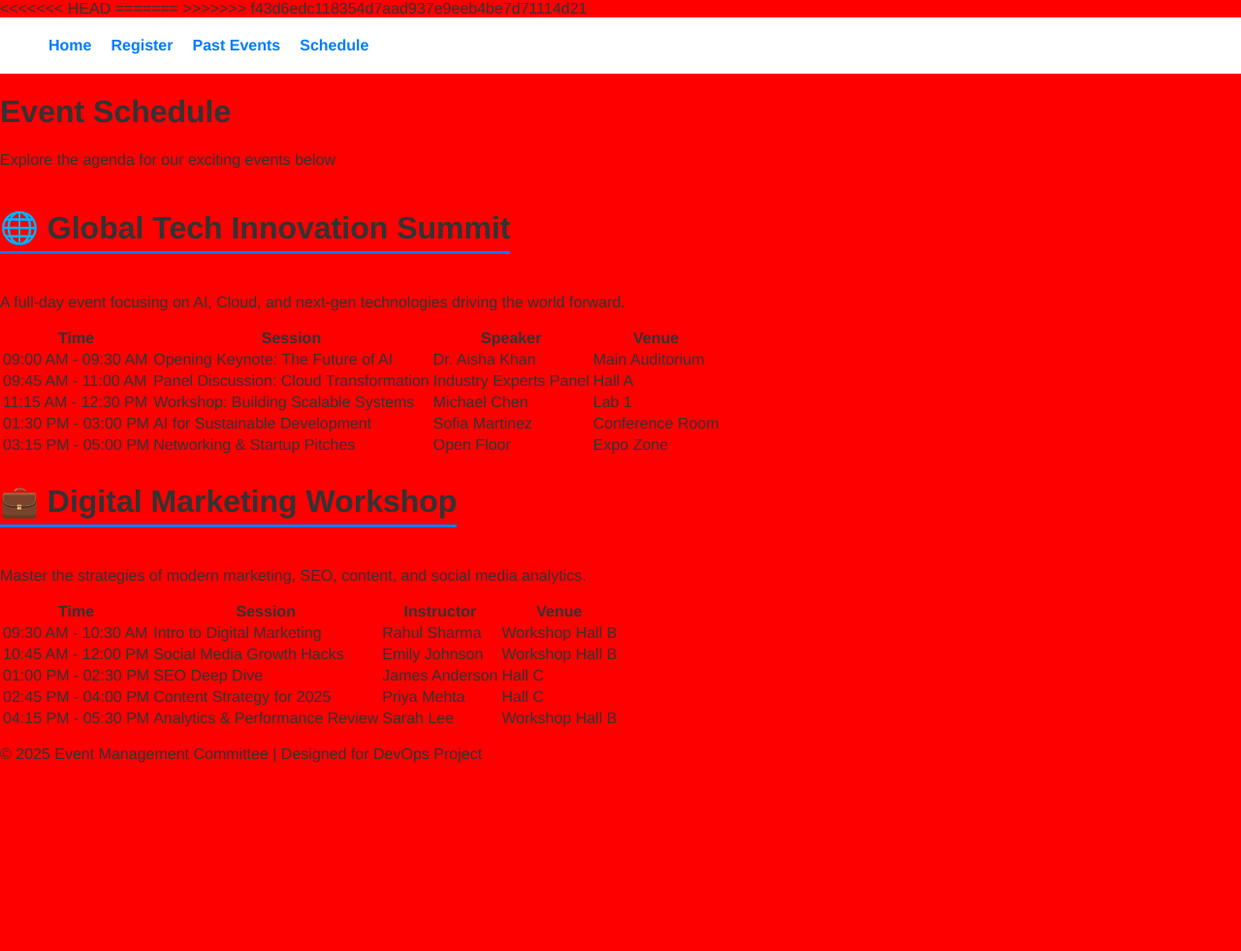
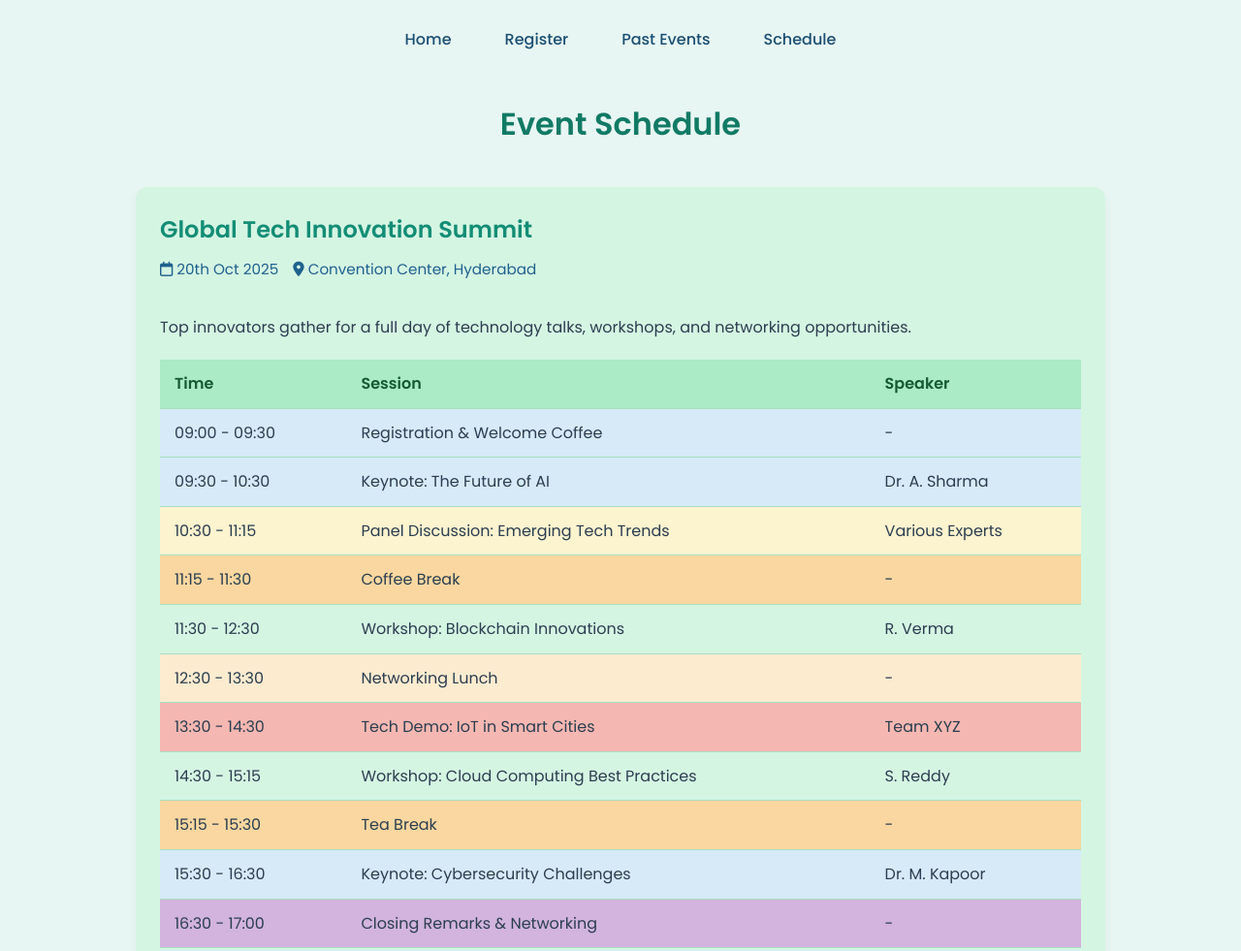
Before and after one commit to zoya-234/devops-lab-team-03, a website: page public/schedule.html in a window 1280 px wide. Shown: the top 981 px of the page at 97% size. Before the commit the page ends 803 px from the top, so only its background shows below. Drawn offline with Linux system fonts and the light colour scheme; files that its build step writes are made by us from their sources.

Commit message:
schedule.html done

```diff
--- a/public/css/schedule.css
+++ b/public/css/schedule.css
@@ -1,3 +1,156 @@
+/* Import Google Font */
+@import url('https://fonts.googleapis.com/css2?family=Poppins:wght@400;500;600&display=swap');
+
+/* Reset default styles */
+* {
+  margin: 0;
+  padding: 0;
+  box-sizing: border-box;
+  font-family: 'Poppins', sans-serif; /* Updated font */
+}
+
+/* Body */
 body {
-  background-color: red;
+  background-color: #E8F6F3; /* Soft seafoam */
+  color: #2C3E50; /* Calm dark blue for text */
+  line-height: 1.6;
+  padding: 20px;
 }
+
+/* Navigation */
+nav {
+  display: flex;
+  justify-content: center;
+  gap: 25px;
+  margin-bottom: 40px;
+  font-weight: 500;
+}
+
+nav a {
+  text-decoration: none;
+  color: #1B4F72; /* Deep ocean blue */
+  padding: 8px 15px;
+  border-radius: 5px;
+  transition: background-color 0.3s ease, color 0.3s ease;
+}
+
+nav a:hover {
+  background-color: #A3E4D7; /* Aqua/sea green hover */
+  color: #1B4F72;
+}
+
+/* Container */
+.container {
+  max-width: 1000px;
+  margin: 0 auto;
+}
+
+/* Page Title */
+h1 {
+  text-align: center;
+  margin-bottom: 40px;
+  color: #117A65; /* Tropical green */
+}
+
+/* Event Cards */
+.event-card {
+  background-color: #D5F5E3; /* Light leafy green */
+  padding: 25px;
+  border-radius: 12px;
+  margin-bottom: 30px;
+  box-shadow: 0 4px 10px rgba(0,0,0,0.05);
+}
+
+.event-card h2 {
+  color: #138D75; /* Calm island green */
+  margin-bottom: 10px;
+}
+
+/* Metadata */
+.metadata {
+  display: flex;
+  gap: 15px;
+  font-size: 0.95rem;
+  color: #1F618D; /* Relaxing soft blue */
+  margin-bottom: 15px;
+}
+
+
+/* Event Description */
+.event-card p {
+  margin-bottom: 20px;
+}
+
+/* Tables */
+.schedule-table {
+  width: 100%;
+  border-collapse: collapse;
+  margin-top: 10px;
+}
+
+.schedule-table th,
+.schedule-table td {
+  text-align: left;
+  padding: 12px 15px;
+  border-bottom: 1px solid #A9DFBF; /* Soft greenish divider */
+}
+
+.schedule-table th {
+  background-color: #ABEBC6; /* Subtle header green */
+  color: #145A32;
+  font-weight: 600;
+}
+
+/* Session Types */
+.session-keynote {
+  background-color: #D6EAF8; /* Soft sky blue */
+}
+
+.session-workshop {
+  background-color: #D5F5E3; /* Light leafy green */
+}
+
+.session-panel {
+  background-color: #FCF3CF; /* Warm sand tone */
+}
+
+.session-break {
+  background-color: #FAD7A0; /* Soft sunset peach */
+}
+
+.session-demo {
+  background-color: #F5B7B1; /* Gentle coral/pink */
+}
+
+.session-lunch {
+  background-color: #FDEBD0; /* Light creamy beige */
+}
+
+.session-closing {
+  background-color: #D2B4DE; /* Lavender hint for closing */
+}
+
+/* Table Row Hover */
+.schedule-table tbody tr:hover {
+  background-color: #A3E4D7; /* Soft aqua highlight */
+  transition: background-color 0.3s ease;
+}
+
+/* Responsive */
+@media (max-width: 768px) {
+  nav {
+    flex-direction: column;
+    gap: 10px;
+  }
+
+  .metadata {
+    flex-direction: column;
+  }
+
+  .metadata .icon i {
+  margin-right: 6px;
+  color: #117A65; /* tropical green to match theme */
+}
+
+
+}
--- a/public/schedule.html
+++ b/public/schedule.html
@@ -3,123 +3,170 @@
 <head>
   <meta charset="UTF-8">
   <meta name="viewport" content="width=device-width, initial-scale=1.0">
-  <title>Schedule</title>
-<<<<<<< HEAD
-  <link rel="stylesheet" href="public/css/test.css">
-=======
-  <link rel="stylesheet" href="css/style.css">
->>>>>>> f43d6edc118354d7aad937e9eeb4be7d71114d21
+  <title>Event Schedule</title>
+  <link rel="stylesheet" href="/css/schedule.css">
+  <link rel="stylesheet" href="https://cdnjs.cloudflare.com/ajax/libs/font-awesome/6.4.0/css/all.min.css">
+
 </head>
 <body>
   <!-- Navigation -->
   <nav>
-    <a href="/index.html">Home</a>
-    <a href="/register.html">Register</a>
-    <a href="/past-events.html">Past Events</a>
-    <a href="/schedule.html">Schedule</a>
+    <a href="/">Home</a>
+    <a href="/register">Register</a>
+    <a href="/past-events">Past Events</a>
+    <a href="/schedule">Schedule</a>
   </nav>
 
-  <header>
+  <div class="container">
     <h1>Event Schedule</h1>
-    <p>Explore the agenda for our exciting events below</p>
-  </header>
 
-  <section class="event">
-    <h2>🌐 Global Tech Innovation Summit</h2>
-    <p class="event-desc">A full-day event focusing on AI, Cloud, and next-gen technologies driving the world forward.</p>
+    <!-- Global Tech Innovation Summit -->
+    <section class="event-card gradient-bg">
+      <div class="event-details">
+        <h2>Global Tech Innovation Summit</h2>
+        <div class="metadata">
+          <p><span class="icon"><i class="fa-regular fa-calendar"></i></span> 20th Oct 2025</p>
+          <p><span class="icon"><i class="fa-solid fa-location-dot"></i></span> Convention Center, Hyderabad</p>
+        </div>
+        <p>Top innovators gather for a full day of technology talks, workshops, and networking opportunities.</p>
+
         <table class="schedule-table">
           <thead>
             <tr>
               <th>Time</th>
               <th>Session</th>
               <th>Speaker</th>
-          <th>Venue</th>
             </tr>
           </thead>
           <tbody>
-        <tr>
-          <td>09:00 AM - 09:30 AM</td>
-          <td>Opening Keynote: The Future of AI</td>
-          <td>Dr. Aisha Khan</td>
-          <td>Main Auditorium</td>
+            <tr class="session-keynote">
+              <td>09:00 - 09:30</td>
+              <td>Registration & Welcome Coffee</td>
+              <td>-</td>
             </tr>
-        <tr>
-          <td>09:45 AM - 11:00 AM</td>
-          <td>Panel Discussion: Cloud Transformation</td>
-          <td>Industry Experts Panel</td>
-          <td>Hall A</td>
+            <tr class="session-keynote">
+              <td>09:30 - 10:30</td>
+              <td>Keynote: The Future of AI</td>
+              <td>Dr. A. Sharma</td>
             </tr>
-        <tr>
-          <td>11:15 AM - 12:30 PM</td>
-          <td>Workshop: Building Scalable Systems</td>
-          <td>Michael Chen</td>
-          <td>Lab 1</td>
+            <tr class="session-panel">
+              <td>10:30 - 11:15</td>
+              <td>Panel Discussion: Emerging Tech Trends</td>
+              <td>Various Experts</td>
             </tr>
-        <tr>
-          <td>01:30 PM - 03:00 PM</td>
-          <td>AI for Sustainable Development</td>
-          <td>Sofia Martinez</td>
-          <td>Conference Room</td>
+            <tr class="session-break">
+              <td>11:15 - 11:30</td>
+              <td>Coffee Break</td>
+              <td>-</td>
             </tr>
-        <tr>
-          <td>03:15 PM - 05:00 PM</td>
-          <td>Networking & Startup Pitches</td>
-          <td>Open Floor</td>
-          <td>Expo Zone</td>
+            <tr class="session-workshop">
+              <td>11:30 - 12:30</td>
+              <td>Workshop: Blockchain Innovations</td>
+              <td>R. Verma</td>
+            </tr>
+            <tr class="session-lunch">
+              <td>12:30 - 13:30</td>
+              <td>Networking Lunch</td>
+              <td>-</td>
+            </tr>
+            <tr class="session-demo">
+              <td>13:30 - 14:30</td>
+              <td>Tech Demo: IoT in Smart Cities</td>
+              <td>Team XYZ</td>
+            </tr>
+            <tr class="session-workshop">
+              <td>14:30 - 15:15</td>
+              <td>Workshop: Cloud Computing Best Practices</td>
+              <td>S. Reddy</td>
+            </tr>
+            <tr class="session-break">
+              <td>15:15 - 15:30</td>
+              <td>Tea Break</td>
+              <td>-</td>
+            </tr>
+            <tr class="session-keynote">
+              <td>15:30 - 16:30</td>
+              <td>Keynote: Cybersecurity Challenges</td>
+              <td>Dr. M. Kapoor</td>
+            </tr>
+            <tr class="session-closing">
+              <td>16:30 - 17:00</td>
+              <td>Closing Remarks & Networking</td>
+              <td>-</td>
             </tr>
           </tbody>
         </table>
+      </div>
     </section>
 
-  <section class="event">
-    <h2>💼 Digital Marketing Workshop</h2>
-    <p class="event-desc">Master the strategies of modern marketing, SEO, content, and social media analytics.</p>
+    <!-- Digital Marketing Workshop -->
+    <section class="event-card gradient-bg-alt">
+      <div class="event-details">
+        <h2>Digital Marketing Workshop</h2>
+        <div class="metadata">
+          <p><span class="icon"><i class="fa-regular fa-calendar"></i></span> 21st Oct 2025</p>
+          <p><span class="icon"><i class="fa-solid fa-location-dot"></i></span> Startup Hub, Hyderabad</p>
+        </div>
+        <p>Learn advanced digital marketing strategies and hands-on techniques to grow your business.</p>
+
         <table class="schedule-table">
           <thead>
             <tr>
               <th>Time</th>
               <th>Session</th>
-          <th>Instructor</th>
-          <th>Venue</th>
+              <th>Trainer</th>
             </tr>
           </thead>
           <tbody>
-        <tr>
-          <td>09:30 AM - 10:30 AM</td>
-          <td>Intro to Digital Marketing</td>
-          <td>Rahul Sharma</td>
-          <td>Workshop Hall B</td>
+            <tr class="session-keynote">
+              <td>10:00 - 10:30</td>
+              <td>Introduction & Overview</td>
+              <td>-</td>
             </tr>
-        <tr>
-          <td>10:45 AM - 12:00 PM</td>
-          <td>Social Media Growth Hacks</td>
-          <td>Emily Johnson</td>
-          <td>Workshop Hall B</td>
+            <tr class="session-workshop">
+              <td>10:30 - 11:30</td>
+              <td>SEO Strategies for 2025</td>
+              <td>K. Nair</td>
             </tr>
-        <tr>
-          <td>01:00 PM - 02:30 PM</td>
-          <td>SEO Deep Dive</td>
-          <td>James Anderson</td>
-          <td>Hall C</td>
+            <tr class="session-workshop">
+              <td>11:30 - 12:15</td>
+              <td>Social Media Marketing Tips</td>
+              <td>A. Gupta</td>
             </tr>
-        <tr>
-          <td>02:45 PM - 04:00 PM</td>
-          <td>Content Strategy for 2025</td>
-          <td>Priya Mehta</td>
-          <td>Hall C</td>
+            <tr class="session-workshop">
+              <td>12:15 - 13:15</td>
+              <td>Content Marketing Workshop</td>
+              <td>L. Fernandes</td>
             </tr>
-        <tr>
-          <td>04:15 PM - 05:30 PM</td>
-          <td>Analytics & Performance Review</td>
-          <td>Sarah Lee</td>
-          <td>Workshop Hall B</td>
+            <tr class="session-lunch">
+              <td>13:15 - 14:00</td>
+              <td>Lunch Break</td>
+              <td>-</td>
+            </tr>
+            <tr class="session-workshop">
+              <td>14:00 - 15:00</td>
+              <td>Email Marketing Automation</td>
+              <td>S. Iyer</td>
+            </tr>
+            <tr class="session-demo">
+              <td>15:00 - 15:45</td>
+              <td>PPC & Paid Campaigns</td>
+              <td>R. Sharma</td>
+            </tr>
+            <tr class="session-break">
+              <td>15:45 - 16:00</td>
+              <td>Tea Break</td>
+              <td>-</td>
+            </tr>
+            <tr class="session-keynote">
+              <td>16:00 - 17:00</td>
+              <td>Analytics & Reporting</td>
+              <td>M. Joshi</td>
             </tr>
           </tbody>
         </table>
+      </div>
     </section>
-
-  <footer>
-    <p>© 2025 Event Management Committee | Designed for DevOps Project</p>
-  </footer>
+  </div>
 </body>
 </html>
```
Also changed, not shown: public/index.html (+1 -5 lines). Lines whose indentation alone changed are shown as unchanged.
